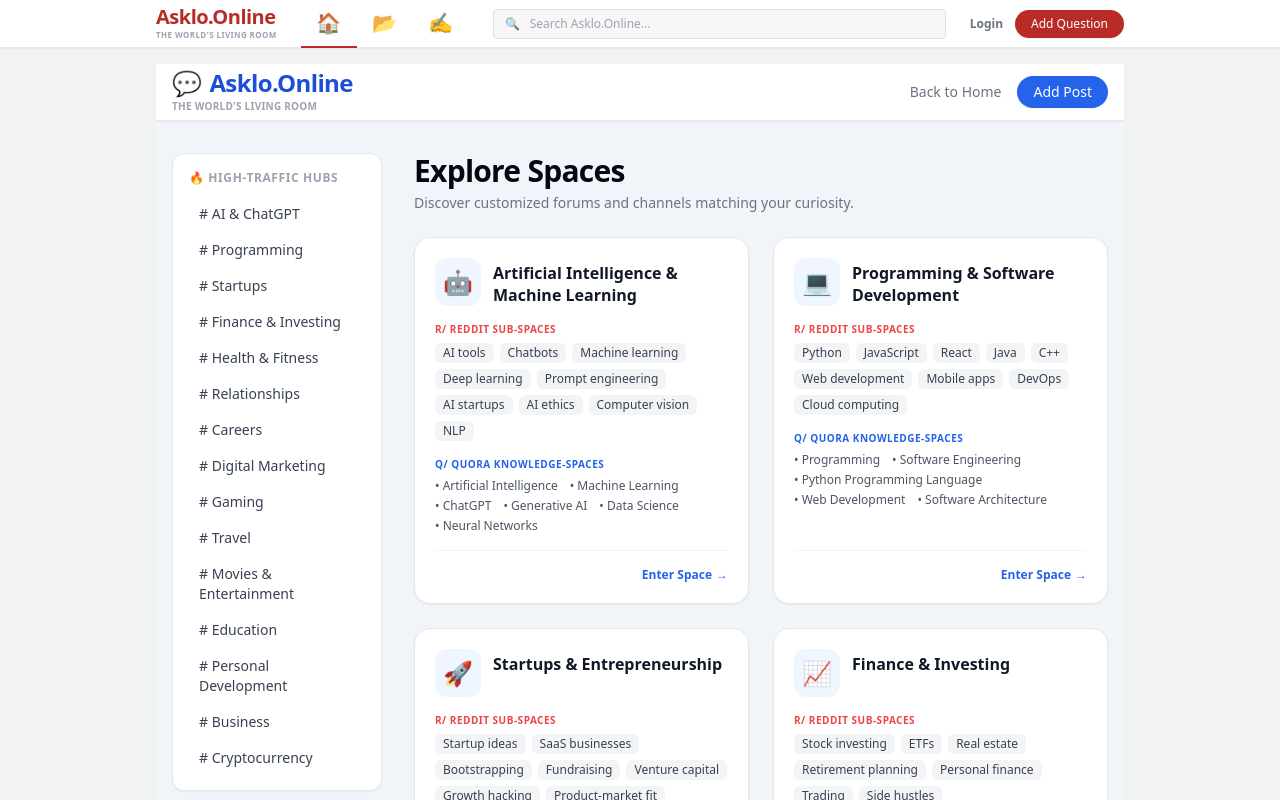
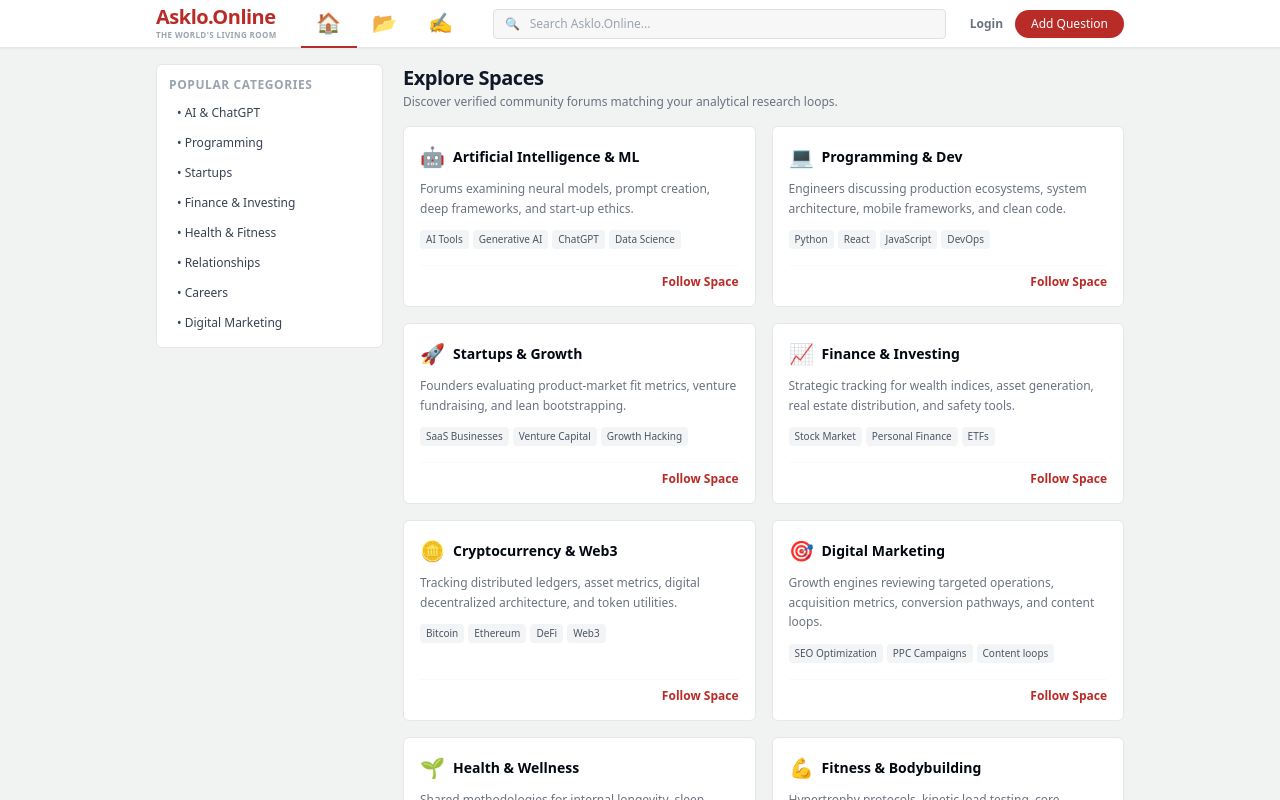
Before and after one commit to askloonline-maker/portfolio-website, a Next.js app: page /categories in a window 1280 px wide. Shown: the top 800 px of the page. Built offline with nearby package versions, Linux system fonts and the light colour scheme.

Commit message:
Update page.tsx

```diff
--- a/app/categories/page.tsx
+++ b/app/categories/page.tsx
@@ -1,261 +1,62 @@
 import React from 'react';
 
-export default function CategoriesPage() {
+export default function SpacesDirectory() {
   const highTraffic = [
     "AI & ChatGPT", "Programming", "Startups", "Finance & Investing",
-    "Health & Fitness", "Relationships", "Careers", "Digital Marketing",
-    "Gaming", "Travel", "Movies & Entertainment", "Education",
-    "Personal Development", "Business", "Cryptocurrency"
+    "Health & Fitness", "Relationships", "Careers", "Digital Marketing"
   ];
 
   const categories = [
-    {
-      id: 1,
-      title: "Artificial Intelligence & Machine Learning",
-      icon: "🤖",
-      reddit: ["AI tools", "Chatbots", "Machine learning", "Deep learning", "Prompt engineering", "AI startups", "AI ethics", "Computer vision", "NLP"],
-      quora: ["Artificial Intelligence", "Machine Learning", "ChatGPT", "Generative AI", "Data Science", "Neural Networks"]
-    },
-    {
-      id: 2,
-      title: "Programming & Software Development",
-      icon: "💻",
-      reddit: ["Python", "JavaScript", "React", "Java", "C++", "Web development", "Mobile apps", "DevOps", "Cloud computing"],
-      quora: ["Programming", "Software Engineering", "Python Programming Language", "Web Development", "Software Architecture"]
-    },
-    {
-      id: 3,
-      title: "Startups & Entrepreneurship",
-      icon: "🚀",
-      reddit: ["Startup ideas", "SaaS businesses", "Bootstrapping", "Fundraising", "Venture capital", "Growth hacking", "Product-market fit"],
-      quora: ["Entrepreneurship", "Startups", "Venture Capital", "Business Strategy", "Product Management"]
-    },
-    {
-      id: 4,
-      title: "Finance & Investing",
-      icon: "📈",
-      reddit: ["Stock investing", "ETFs", "Real estate", "Retirement planning", "Personal finance", "Trading", "Side hustles"],
-      quora: ["Investing", "Stock Market", "Personal Finance", "Financial Planning", "Wealth Management"]
-    },
-    {
-      id: 5,
-      title: "Cryptocurrency & Blockchain",
-      icon: "🪙",
-      reddit: ["Bitcoin", "Ethereum", "Altcoins", "Web3", "NFTs", "DeFi", "Crypto trading"],
-      quora: ["Cryptocurrency", "Bitcoin", "Blockchain Technology", "Ethereum"]
-    },
-    {
-      id: 6,
-      title: "Digital Marketing",
-      icon: "🎯",
-      reddit: ["SEO", "Content marketing", "Email marketing", "PPC", "Affiliate marketing", "Social media marketing"],
-      quora: ["Digital Marketing", "Search Engine Optimization (SEO)", "Content Marketing", "Social Media Marketing"]
-    },
-    {
-      id: 7,
-      title: "Health & Wellness",
-      icon: "🌱",
-      reddit: ["Weight loss", "Nutrition", "Mental health", "Fitness", "Sleep", "Supplements", "Healthy habits"],
-      quora: ["Health", "Nutrition", "Mental Health", "Fitness", "Dieting"]
-    },
-    {
-      id: 8,
-      title: "Fitness & Bodybuilding",
-      icon: "💪",
-      reddit: ["Strength training", "Running", "Yoga", "Calisthenics", "CrossFit", "Bodybuilding"],
-      quora: ["Fitness", "Exercise", "Weight Training", "Running"]
-    },
-    {
-      id: 9,
-      title: "Education & Learning",
-      icon: "🎓",
-      reddit: ["Study techniques", "Online courses", "Exams", "Universities", "Scholarships"],
-      quora: ["Education", "Learning", "Study Skills", "Higher Education"]
-    },
-    {
-      id: 10,
-      title: "Career & Jobs",
-      icon: "💼",
-      reddit: ["Job hunting", "Resume reviews", "Interviews", "Salary negotiation", "Career changes"],
-      quora: ["Careers", "Job Interviews", "Resume Writing", "Career Advice"]
-    },
-    {
-      id: 11,
-      title: "Relationships & Dating",
-      icon: "❤️",
-      reddit: ["Dating advice", "Marriage", "Breakups", "Friendships", "Family issues"],
-      quora: ["Relationships", "Dating", "Marriage", "Family"]
-    },
-    {
-      id: 12,
-      title: "Travel",
-      icon: "✈️",
-      reddit: ["Budget travel", "Luxury travel", "Backpacking", "Digital nomads", "Visa advice"],
-      quora: ["Travel", "Tourism", "Backpacking", "Solo Travel"]
-    },
-    {
-      id: 13,
-      title: "Food & Cooking",
-      icon: "🍳",
-      reddit: ["Recipes", "Meal prep", "Baking", "Restaurants", "Cooking tips"],
-      quora: ["Cooking", "Recipes", "Food", "Baking"]
-    },
-    {
-      id: 14,
-      title: "Gaming",
-      icon: "🎮",
-      reddit: ["PC gaming", "Console gaming", "Esports", "Game development", "Mobile gaming"],
-      quora: ["Video Games", "Esports", "Game Development"]
-    },
-    {
-      id: 15,
-      title: "Movies & Entertainment",
-      icon: "🎬",
-      reddit: ["Movies", "TV shows", "Streaming", "Celebrities", "Reviews"],
-      quora: ["Movies", "Television", "Entertainment Industry"]
-    },
-    {
-      id: 16,
-      title: "Books & Writing",
-      icon: "📚",
-      reddit: ["Fiction", "Non-fiction", "Self-publishing", "Writing advice", "Book recommendations"],
-      quora: ["Books", "Writing", "Literature", "Authors"]
-    },
-    {
-      id: 17,
-      title: "Science",
-      icon: "🔬",
-      reddit: ["Physics", "Biology", "Chemistry", "Space", "Psychology"],
-      quora: ["Science", "Physics", "Biology", "Psychology"]
-    },
-    {
-      id: 18,
-      title: "Automotive",
-      icon: "🚗",
-      reddit: ["Cars", "Electric vehicles", "Repairs", "Motorcycles", "Car buying"],
-      quora: ["Automobiles", "Electric Vehicles", "Car Maintenance"]
-    },
-    {
-      id: 19,
-      title: "Real Estate",
-      icon: "🏠",
-      reddit: ["Buying homes", "Renting", "Property investment", "Commercial real estate"],
-      quora: ["Real Estate", "Property Investment", "Home Buying"]
-    },
-    {
-      id: 20,
-      title: "Pets & Animals",
-      icon: "🐶",
-      reddit: ["Dogs", "Cats", "Pet training", "Animal care"],
-      quora: ["Pets", "Dogs", "Cats", "Animal Behavior"]
-    },
-    {
-      id: 21,
-      title: "Fashion & Beauty",
-      icon: "✨",
-      reddit: ["Men&apos;s fashion", "Women&apos;s fashion", "Skincare", "Makeup", "Grooming"],
-      quora: ["Fashion", "Beauty", "Skin Care", "Cosmetics"]
-    },
-    {
-      id: 22,
-      title: "Local Communities",
-      icon: "📍",
-      reddit: ["City discussions", "Local events", "Restaurant recommendations", "Housing"],
-      quora: ["Cities", "Countries", "Regional Communities"]
-    }
+    { id: 1, title: "Artificial Intelligence & ML", icon: "🤖", desc: "Forums examining neural models, prompt creation, deep frameworks, and start-up ethics.", subs: ["AI Tools", "Generative AI", "ChatGPT", "Data Science"] },
+    { id: 2, title: "Programming & Dev", icon: "💻", desc: "Engineers discussing production ecosystems, system architecture, mobile frameworks, and clean code.", subs: ["Python", "React", "JavaScript", "DevOps"] },
+    { id: 3, title: "Startups & Growth", icon: "🚀", desc: "Founders evaluating product-market fit metrics, venture fundraising, and lean bootstrapping.", subs: ["SaaS Businesses", "Venture Capital", "Growth Hacking"] },
+    { id: 4, title: "Finance & Investing", icon: "📈", desc: "Strategic tracking for wealth indices, asset generation, real estate distribution, and safety tools.", subs: ["Stock Market", "Personal Finance", "ETFs"] },
+    { id: 5, title: "Cryptocurrency & Web3", icon: "🪙", desc: "Tracking distributed ledgers, asset metrics, digital decentralized architecture, and token utilities.", subs: ["Bitcoin", "Ethereum", "DeFi", "Web3"] },
+    { id: 6, title: "Digital Marketing", icon: "🎯", desc: "Growth engines reviewing targeted operations, acquisition metrics, conversion pathways, and content loops.", subs: ["SEO Optimization", "PPC Campaigns", "Content loops"] },
+    { id: 7, title: "Health & Wellness", icon: "🌱", desc: "Shared methodologies for internal longevity, sleep optimization, and biological alignment.", subs: ["Nutrition", "Mental Health", "Sleep Metrics"] },
+    { id: 8, title: "Fitness & Bodybuilding", icon: "💪", desc: "Hypertrophy protocols, kinetic load testing, core discipline, and conditioning systems.", subs: ["Strength Training", "Calisthenics", "Running"] }
   ];
 
   return (
-    <div className="min-h-screen bg-slate-100 font-sans text-gray-900">
-      {/* NAVBAR */}
-      <nav className="bg-white border-b border-gray-200 sticky top-0 z-50 shadow-sm">
-        <div className="max-w-7xl mx-auto px-4 h-14 flex items-center justify-between gap-4">
-          <div className="flex flex-col justify-center cursor-pointer">
-            <div className="flex items-center gap-2 font-bold text-2xl text-blue-700 tracking-tight leading-none">
-              <span>💬</span>
-              <span>Asklo.Online</span>
-            </div>
-            <span className="text-[10px] font-semibold text-gray-400 mt-1 tracking-wide uppercase">
-              The World&apos;s Living Room
-            </span>
-          </div>
-          <div className="flex items-center gap-4">
-            <a href="/" className="text-sm font-medium text-gray-500 hover:text-blue-600 transition">
-              Back to Home
-            </a>
-            <a href="/ask" className="bg-blue-600 hover:bg-blue-700 text-white font-medium px-4 py-1.5 rounded-full text-sm transition-all shadow-sm">
-              Add Post
-            </a>
-          </div>
-        </div>
-      </nav>
+    <div className="grid grid-cols-1 md:grid-cols-4 gap-5 items-start">
 
-      {/* CONTENT WRAPPER */}
-      <div className="max-w-7xl mx-auto px-4 py-8 grid grid-cols-1 lg:grid-cols-4 gap-8">
-
-        {/* SIDEBAR: HIGH TRAFFIC TOPICS */}
-        <aside className="hidden lg:block col-span-1 bg-white border border-gray-200 rounded-xl p-4 shadow-sm h-fit sticky top-22">
-          <h2 className="text-xs font-bold text-gray-400 uppercase tracking-wider mb-3">🔥 High-Traffic Hubs</h2>
-          <div className="flex flex-col gap-1">
-            {highTraffic.map((topic, index) => (
-              <a
-                key={index}
-                href="#"
-                className="text-sm font-medium text-gray-700 hover:text-blue-600 hover:bg-blue-50/50 px-2.5 py-1.5 rounded-lg transition"
-              >
-                # {topic}
-              </a>
+      {/* Sidebar Focus Link */}
+      <aside className="hidden md:block col-span-1 bg-white border border-[#e6e6e6] rounded-md p-3 text-xs">
+        <h3 className="font-bold text-gray-400 uppercase tracking-wider mb-2">Popular Categories</h3>
+        <div className="flex flex-col gap-1.5 font-medium text-gray-700">
+          {highTraffic.map((t, idx) => (
+            <a key={idx} href="#" className="hover:bg-gray-50 px-2 py-1 rounded transition hover:text-blue-600">• {t}</a>
           ))}
         </div>
       </aside>
 
-        {/* MAIN 22 CATEGORIES CONTAINER */}
-        <main className="col-span-1 lg:col-span-3 space-y-6">
+      {/* Grid List Collection */}
+      <main className="col-span-1 md:col-span-3 space-y-4">
         <div>
-            <h1 className="text-3xl font-black text-gray-950 tracking-tight">Explore Spaces</h1>
-            <p className="text-sm text-gray-500 mt-1">Discover customized forums and channels matching your curiosity.</p>
+          <h1 className="text-xl font-bold text-gray-900 tracking-tight">Explore Spaces</h1>
+          <p className="text-xs text-gray-500 mt-0.5">Discover verified community forums matching your analytical research loops.</p>
         </div>
 
-          <div className="grid grid-cols-1 md:grid-cols-2 gap-6">
+        <div className="grid grid-cols-1 sm:grid-cols-2 gap-4">
           {categories.map((cat) => (
-              <div key={cat.id} className="bg-white border border-gray-200 rounded-2xl p-5 shadow-sm hover:shadow-md transition-all flex flex-col justify-between">
+            <div key={cat.id} className="bg-white border border-[#e6e6e6] rounded-md p-4 shadow-xs hover:shadow-sm transition flex flex-col justify-between">
               <div>
-                  {/* Category Header */}
-                  <div className="flex items-start gap-3 mb-4">
-                    <span className="text-2xl p-2 bg-blue-50 text-blue-700 rounded-xl font-bold shrink-0">{cat.icon}</span>
-                    <h2 className="text-base font-bold text-gray-900 leading-snug pt-1 hover:text-blue-600 cursor-pointer transition-colors">
-                      {cat.title}
-                    </h2>
+                <div className="flex items-center gap-2 mb-2">
+                  <span className="text-xl">{cat.icon}</span>
+                  <h2 className="text-sm font-bold text-gray-950 hover:text-blue-600 cursor-pointer transition">{cat.title}</h2>
                 </div>
-
-                  {/* Reddit Spaces */}
-                  <div className="mb-4">
-                    <span className="text-[10px] font-bold tracking-wider text-red-500 uppercase block mb-1.5">r/ Reddit Sub-spaces</span>
-                    <div className="flex flex-wrap gap-1.5">
-                      {cat.reddit.map((r, i) => (
-                        <span key={i} className="text-xs font-medium bg-gray-100 hover:bg-gray-200 text-gray-700 px-2 py-0.5 rounded-md cursor-pointer transition">
-                          {r}
+                <p className="text-xs text-gray-500 leading-relaxed mb-3">{cat.desc}</p>
+                <div className="flex flex-wrap gap-1">
+                  {cat.subs.map((s, i) => (
+                    <span key={i} className="text-[10px] font-medium bg-gray-100 text-gray-600 px-1.5 py-0.5 rounded">
+                      {s}
                     </span>
                   ))}
                 </div>
               </div>
-
-                  {/* Quora Spaces */}
-                  <div>
-                    <span className="text-[10px] font-bold tracking-wider text-blue-600 uppercase block mb-1.5">q/ Quora Knowledge-spaces</span>
-                    <div className="flex flex-wrap gap-x-3 gap-y-1">
-                      {cat.quora.map((q, i) => (
-                        <span key={i} className="text-xs text-gray-600 hover:text-blue-600 cursor-pointer transition hover:underline">
-                          • {q}
-                        </span>
-                      ))}
-                    </div>
-                  </div>
-                </div>
-
-                <div className="pt-4 mt-4 border-t border-gray-100 flex items-center justify-end">
-                  <button className="text-xs font-bold text-blue-600 hover:text-blue-700 flex items-center gap-1 transition">
-                    Enter Space <span>→</span>
+              <div className="mt-4 pt-2 border-t border-gray-50 flex justify-end">
+                <button className="text-xs font-semibold text-[#b92b27] hover:underline">
+                  Follow Space
                 </button>
               </div>
             </div>
@@ -264,6 +65,5 @@ export default function CategoriesPage() {
       </main>
 
     </div>
-    </div>
   );
 }
```
Lines whose indentation alone changed are shown as unchanged.
